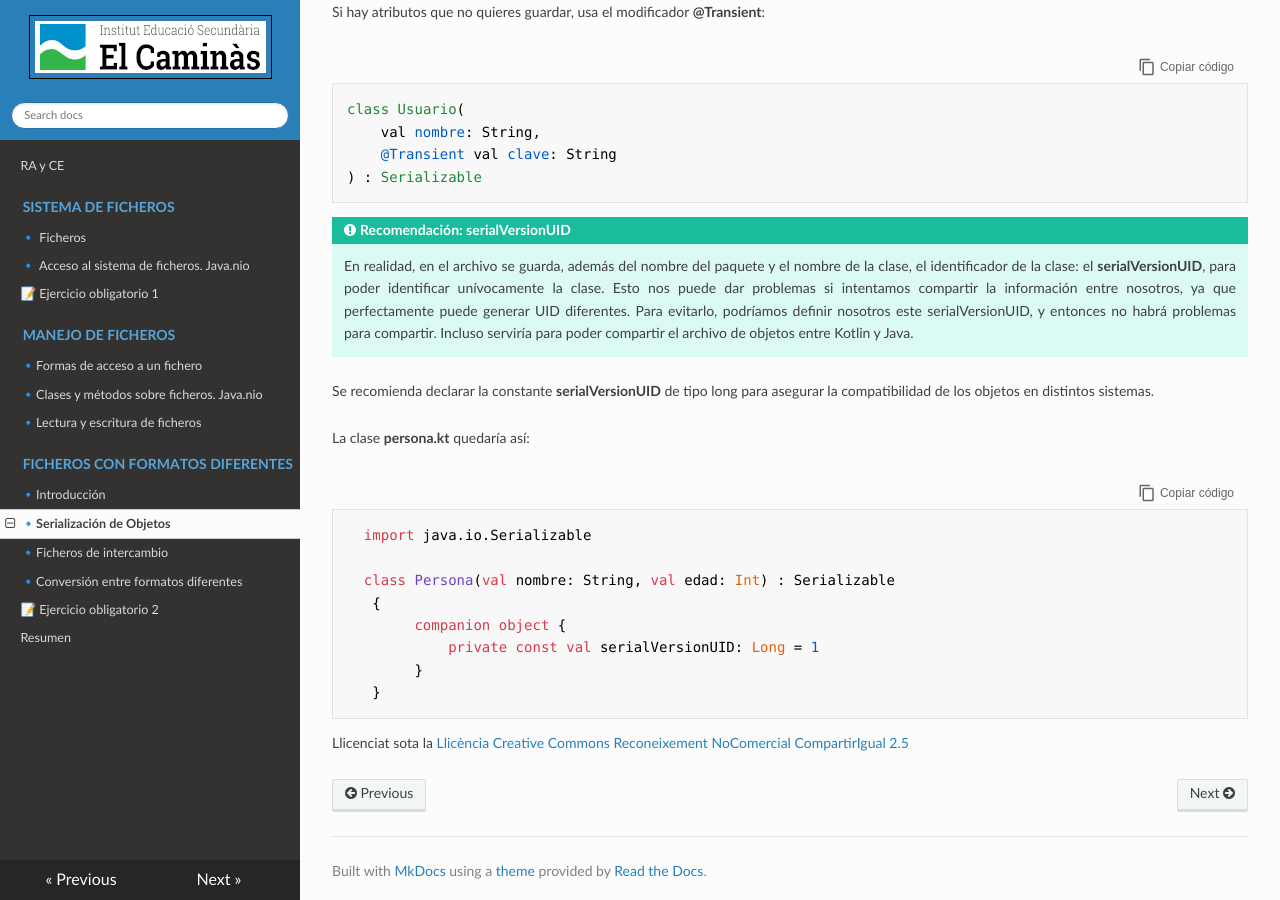
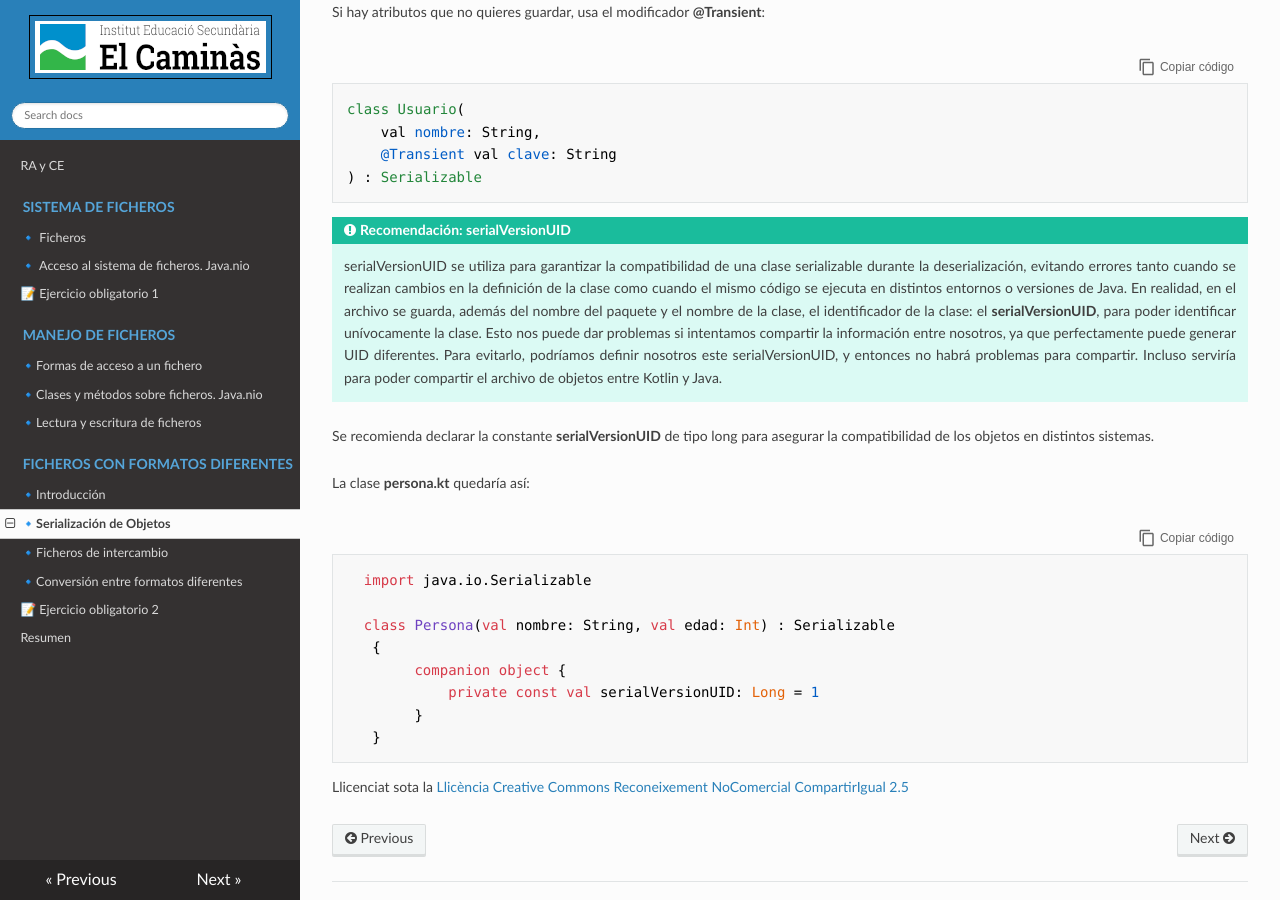
Before and after one commit to asalvadorc/AD_Ficheros_, an MkDocs documentation site: the page built from docs/T3_Formatos_diferentes/seriaci_dobjectes.md, in a window 1280 px wide and 900 px high, scrolled down 2899 px. Built offline with MkDocs 1.6.1, drawn with Linux system fonts in a browser that asks for light colours; nearby versions of some CDN libraries.

Commit message:
serialVersionUID

```diff
--- a/docs/T3_Formatos_diferentes/seriaci_dobjectes.md
+++ b/docs/T3_Formatos_diferentes/seriaci_dobjectes.md
@@ -108,6 +108,7 @@ Si hay atributos que no quieres guardar, usa el modificador **@Transient**:
     ) : Serializable
 
 !!!Tip "Recomendación: serialVersionUID"
+    serialVersionUID se utiliza para garantizar la compatibilidad de una clase serializable durante la deserialización, evitando errores tanto cuando se realizan cambios en la definición de la clase como cuando el mismo código se ejecuta en distintos entornos o versiones de Java.
     En realidad, en el archivo se guarda, además del nombre del paquete y el nombre de la clase, el identificador de la clase: el **serialVersionUID**, para poder identificar unívocamente la clase. Esto nos puede dar problemas si intentamos compartir la información entre nosotros, ya que perfectamente puede generar UID diferentes. Para evitarlo, podríamos definir nosotros este serialVersionUID, y entonces no habrá problemas para compartir. Incluso serviría para poder compartir el archivo de objetos entre Kotlin y Java.
 
 
```
